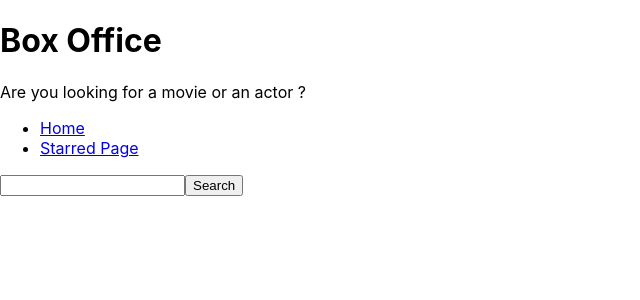
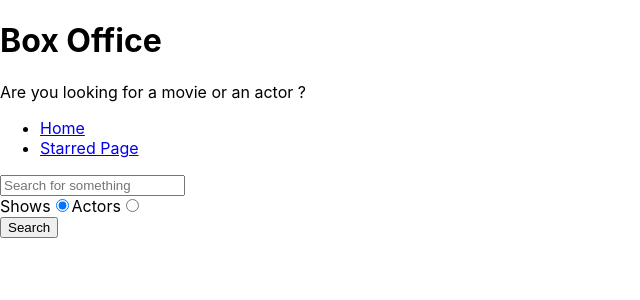
Before and after one commit to PushpendraAneshwari/box-office-app, a React (Create React App) app: page / in a window 1280 px wide. Shown: the top 300 px of the page, without its empty margins (0-640 px from the left). Built offline with nearby package versions, Linux system fonts and the light colour scheme.

Commit message:
added search option

```diff
--- a/src/pages/Home.js
+++ b/src/pages/Home.js
@@ -4,6 +4,9 @@
 const Home = () => {
   const [input, setInput] = useState("");
   const [results, setResults] = useState(null);
+  const [searchOption, setSearchOption] = useState("shows");
+
+  const isShowsSearch = searchOption === "shows";
 
   const onInputChange = (ev) => {
     setInput(ev.target.value);
@@ -12,7 +15,7 @@
   const onSearch = () => {
     // https://api.tvmaze.com/search/shows?q=girls
 
-    apiGet(`/search/shows?q=${input}`).then((result) => {
+    apiGet(`/search/${searchOption}?q=${input}`).then((result) => {
       setResults(result);
       console.log(result);
     });
@@ -30,26 +33,57 @@
     }
 
     if (results && results.length > 0) {
-      return (
-        <div>
-          {results.map((item) => (
-            <div key={item.show.id}>{item.show.name}</div>
-          ))}
-        </div>
-      );
+      return results[0].show
+        ? results.map((item) => <div key={item.show.id}>{item.show.name}</div>)
+        : results.map((item) => (
+            <div key={item.person.id}>{item.person.name}</div>
+          ));
     }
 
     return null;
   };
 
+  const onRadioChange = (ev) => {
+    setSearchOption(ev.target.value);
+  };
+
+  console.log(searchOption);
+
   return (
     <MainPageLayout>
       <input
         type="text"
+        placeholder="Search for something"
         onChange={onInputChange}
         onKeyDown={onKeyDown}
         value={input}
       />
+
+      <div>
+        <label htmlFor="shows-search">
+          Shows
+          <input
+            id="shows-search"
+            type="radio"
+            value="shows"
+            checked={isShowsSearch}
+            onChange={onRadioChange}
+          />
+        </label>
+
+        <label htmlFor="actors-search">
+          Actors
+          <input
+            id="actors-search"
+            type="radio"
+            value="people"
+            checked={!isShowsSearch}
+            onChange={onRadioChange}
+          />
+          {/*value is set as per API*/}
+        </label>
+      </div>
+
       <button type="button" onClick={onSearch}>
         Search
       </button>
```
